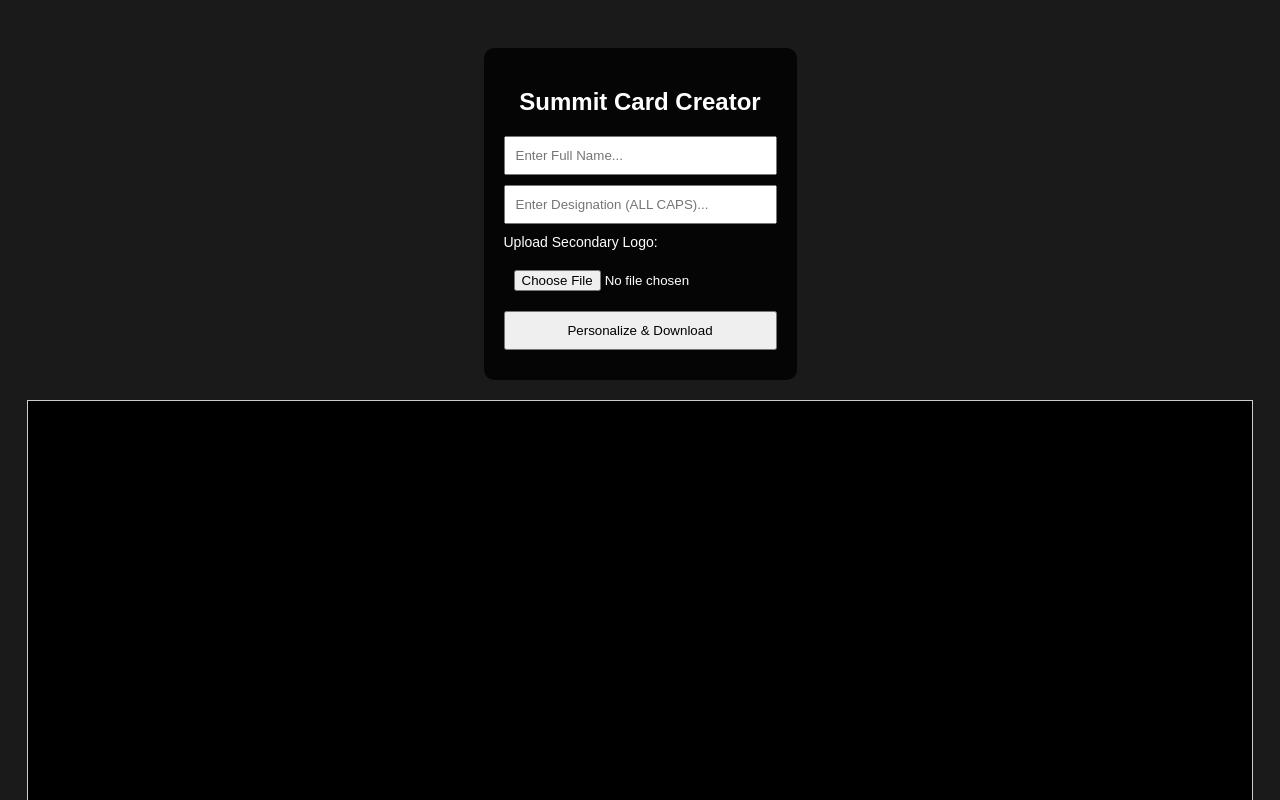
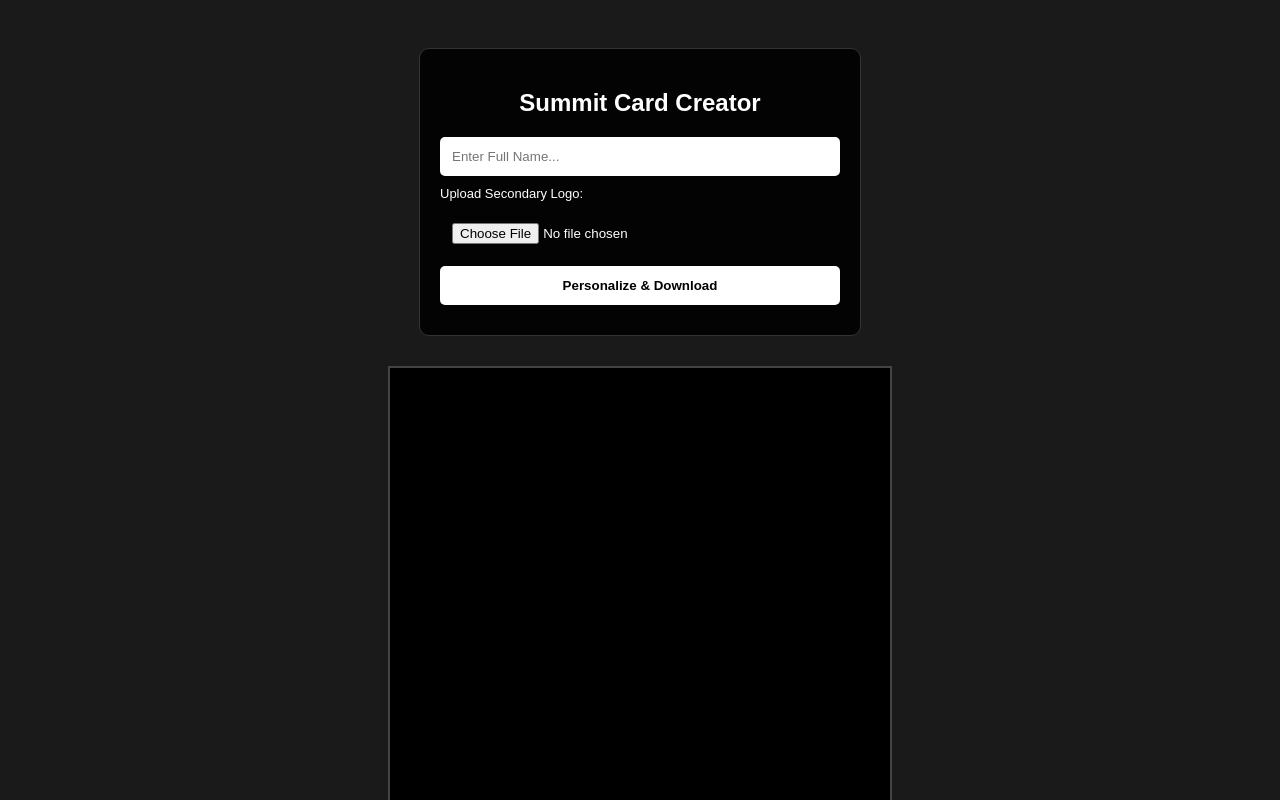
Before and after one commit to irfanmul4190/Eid, a website: page public/index.html in a window 1280 px wide. Shown: the top 800 px of the page. Drawn offline with Linux system fonts and the light colour scheme.

Commit message:
Update index.html

```diff
--- a/public/index.html
+++ b/public/index.html
@@ -6,43 +6,38 @@
     <title>Summit Card Generator</title>
     <link rel="stylesheet" href="style.css">
     <style>
-        /* Ensuring the UI is readable over the background */
+        body { background-color: #1a1a1a; display: flex; flex-direction: column; align-items: center; }
         #ui-container {
-            background: rgba(0, 0, 0, 0.8);
+            background: rgba(0, 0, 0, 0.9);
             padding: 20px;
             border-radius: 10px;
             text-align: center;
+            width: 90%;
             max-width: 400px;
-            margin: 20px auto;
+            margin: 20px;
+            border: 1px solid #333;
         }
-        input, button {
-            display: block;
-            width: 100%;
-            margin: 10px 0;
-            padding: 10px;
-            box-sizing: border-box;
-        }
+        input, button { display: block; width: 100%; margin: 10px 0; padding: 12px; box-sizing: border-box; border-radius: 5px; border: none; }
+        #recorderCanvas { width: 100%; max-width: 500px; height: auto; background: #000; margin-top: 10px; border: 2px solid #444; }
     </style>
 </head>
 <body>
 
     <div id="ui-container">
         <h2 style="color: white; font-family: sans-serif;">Summit Card Creator</h2>
+        <input type="text" id="employeeName" placeholder="Enter Full Name...">
 
-        <input type="text" id="employeeName" placeholder="Enter Full Name...">
-        <input type="text" id="subText" placeholder="Enter Designation (ALL CAPS)...">
-
-        <div style="text-align: left; color: white; font-family: sans-serif; font-size: 14px;">
-            <label for="logoUpload">Upload Secondary Logo:</label>
+        <div style="text-align: left; color: white; font-family: sans-serif; font-size: 13px;">
+            <label>Upload Secondary Logo:</label>
             <input type="file" id="logoUpload" accept="image/*">
         </div>
 
-        <button id="recordBtn">Personalize & Download</button>
+        <button id="recordBtn" style="background: #fff; font-weight: bold; cursor: pointer;">Personalize & Download</button>
     </div>
 
-    <img id="baseImage" src="assets/EidCard.jpg" style="display:none;" alt="Card Template">
+    <canvas id="recorderCanvas"></canvas>
 
-    <canvas id="recorderCanvas" style="max-width: 100%; height: auto; border: 1px solid #ccc;"></canvas>
+    <img id="baseImage" src="assets/EidCard.jpg" style="display:none;">
 
     <script src="script.js"></script>
 </body>
```
